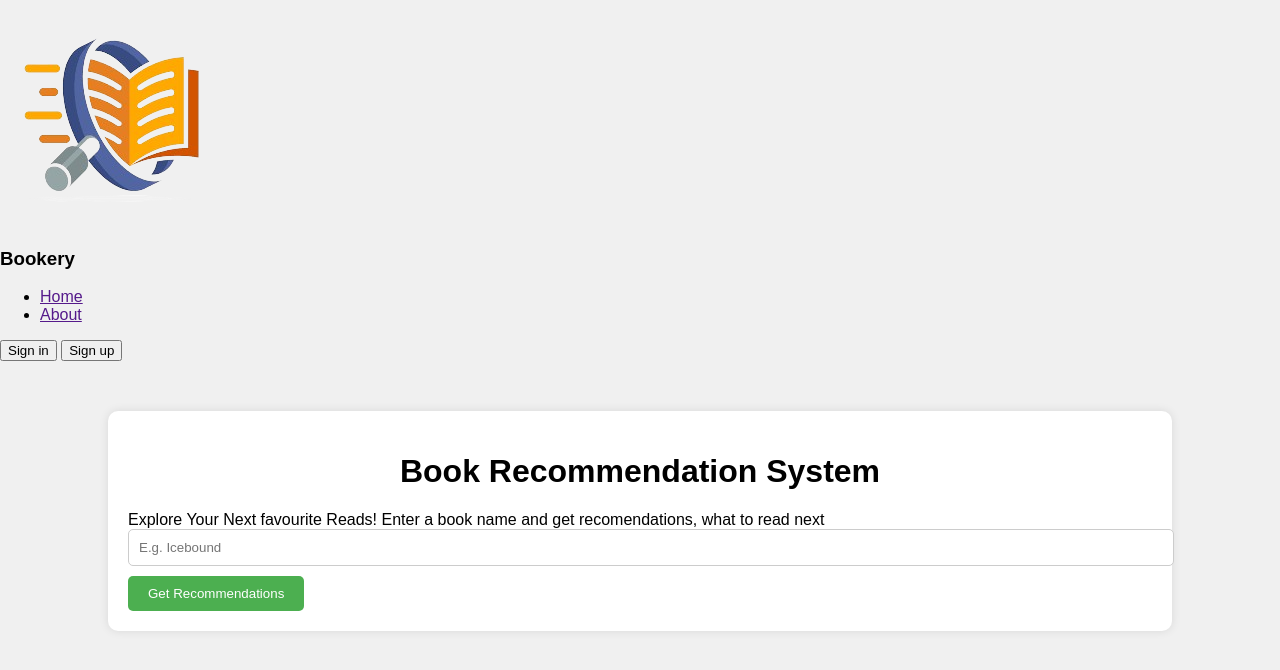
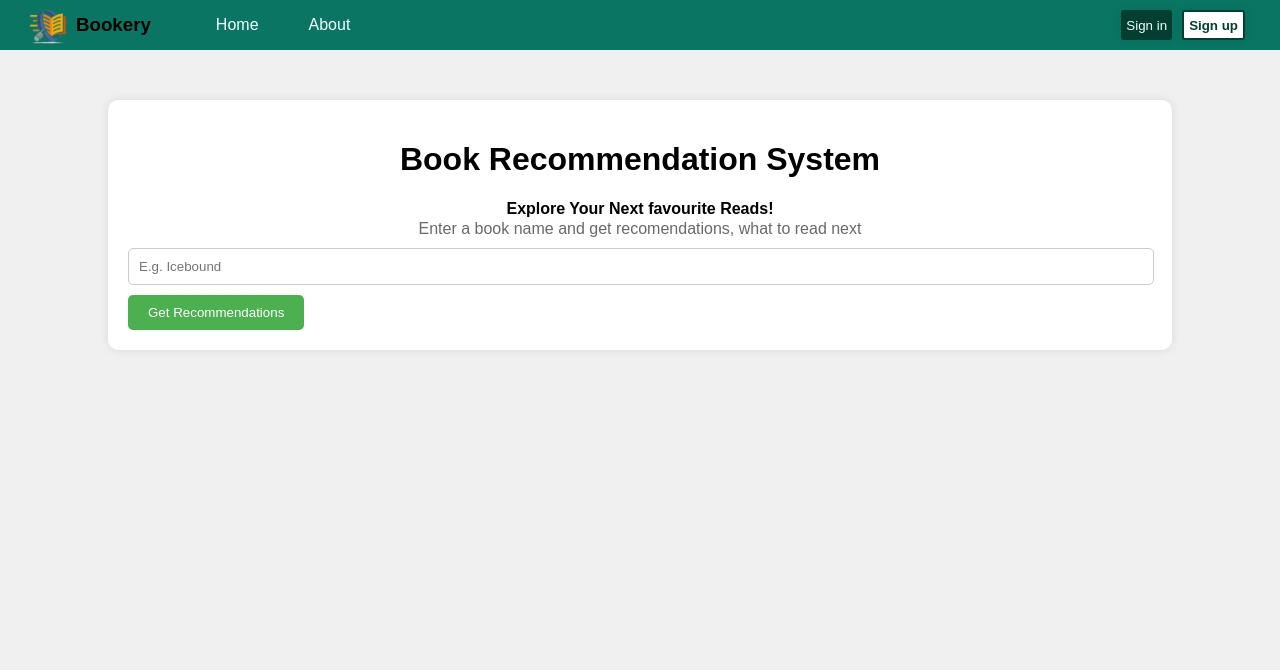
Before and after one commit to sambhav291/Book-Recommendation-System, a Flask app: page / in a window 1280 px wide. Shown: the top 670 px of the page. Run offline with Flask 3, Linux system fonts and the light colour scheme; parts of the project's set-up code (start-up, migrations or seed data) failed here and were passed over.

Commit message:
Update style.css
added css of navbar and little changes

```diff
--- a/static/style.css
+++ b/static/style.css
@@ -15,8 +15,83 @@ body {
 h1 {
     text-align: center;
 }
+nav{
+    display: flex;
+    height: 50px;
+    background-color: #0a7563;
+    justify-content: space-between;
+}
+.strnav{
+    display: flex;
+    align-content: center;
+    justify-content: center;
+}
+.logo{
+    display: flex;
+    align-items: center;
+}
+.logo img{
+    width: 46px;
+    height: 46px;
+    padding: 0px 5px 0px 25px;
+}
+nav ul{
+    list-style: none;
+    display: flex;
+    justify-content: flex-start;
+    align-items: center;
+}
+nav ul li{
+    padding: 25px;
+}
+nav ul li a{
+    color: azure;
+    text-decoration: none;
+}
+.button{
+    display: flex;
+    align-items: center;
+    justify-content: center;
+    padding: 10px;
+}
+.signin{
+    height: 30px;
+    border-radius: 3px;
+    margin-right: 5px;
+    padding: 5px;
+    background-color: rgb(2, 63, 48);;
+    color: azure;
+    border: 0px;
+    box-shadow: 0 0 10px rgba(0, 0, 0, 0.1);
+}
+.signup{
+    height: 30px;
+    border-radius: 3px;
+    margin-right: 25px;
+    margin-left: 5px;
+    padding: 5px;
+    background-color: #fff;
+    border: 2px solid rgb(2, 63, 48);
+    color: rgb(2, 63, 48);
+    font-weight: bold;
+    box-shadow: 0 0 10px rgba(0, 0, 0, 0.1);
+}
+label[for="bookName1"]{
+    text-align: center;
+    display: flex;
+    justify-content: center;
+    font-weight: bold;
+}
+label[for="bookName2"]{
+    text-align: center;
+    display: flex;
+    justify-content: center;
+    color: dimgray;
+    margin-top: 2px;
+    margin-bottom: 10px;
+}
 input[type="text"] {
-    width: 100%;
+    width: 98%;
     padding: 10px;
     margin-bottom: 10px;
     border: 1px solid #ccc;
```
